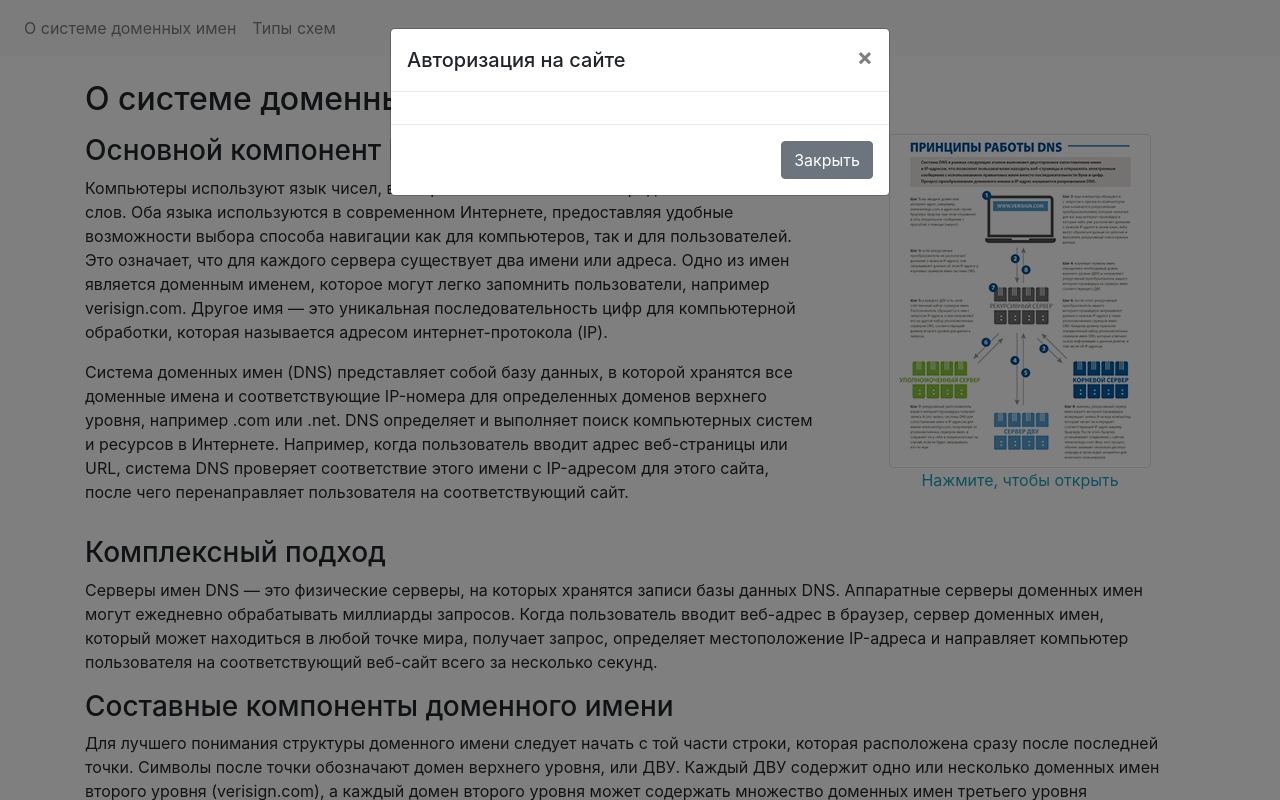
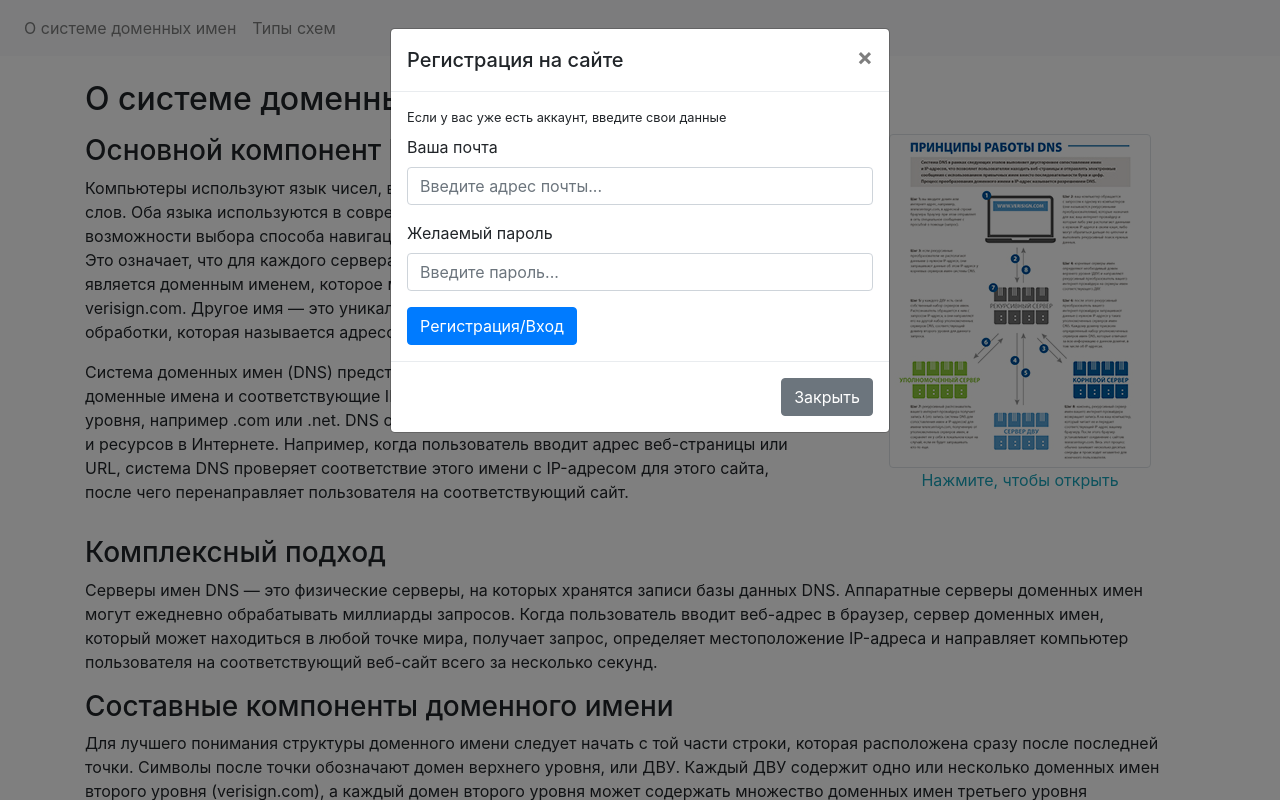
Before and after one commit to daniluk4000/hometask-1, a PHP site: page / in a window 1280 px wide, after a click on "Регистрация/вход на сайт". Run offline with PHP 8.4, Linux system fonts and the light colour scheme; some libraries are stand-ins or nearby versions.

Commit message:
Registration form completed

```diff
--- a/index.php
+++ b/index.php
@@ -166,19 +166,30 @@
     </section>
 
     <section id="auth" class="container mt-4 p-3">
-        <button type="button" class="btn btn-primary" data-toggle="modal" data-target="#loginModal">Вход на сайт</button>
+        <button type="button" class="btn btn-primary" data-toggle="modal" data-target="#loginModal">Регистрация/вход на сайт</button>
 
         <div class="modal fade" id="loginModal" tabindex="-1" role="dialog" aria-labelledby="loginModalLabel" aria-hidden="true">
             <div class="modal-dialog" role="document">
                 <div class="modal-content">
                     <div class="modal-header">
-                        <h5 class="modal-title" id="loginModalLabel">Авторизация на сайте</h5>
+                        <h5 class="modal-title" id="loginModalLabel">Регистрация на сайте</h5>
                         <button type="button" class="close" data-dismiss="modal" aria-label="Close">
                             <span aria-hidden="true">&times;</span>
                         </button>
                     </div>
                     <div class="modal-body">
-                        <!-- Форма авторизации -->
+                        <small class="mb-2 d-block">Если у вас уже есть аккаунт, введите свои данные</small>
+                        <form method="POST">
+                            <div class="form-group">
+                                <label for="InputEmail">Ваша почта</label>
+                                <input type="email" class="form-control" id="InputEmail" aria-describedby="emailHelp" placeholder="Введите адрес почты..." required>
+                            </div>
+                            <div class="form-group">
+                                <label for="InputPassword">Желаемый пароль</label>
+                                <input type="password" class="form-control" id="InputPassword" placeholder="Введите пароль..." required>
+                            </div>
+                            <button type="submit" class="btn btn-primary">Регистрация/Вход</button>
+                        </form>
                     </div>
                     <div class="modal-footer">
                         <button type="button" class="btn btn-secondary" data-dismiss="modal">Закрыть</button>
```
